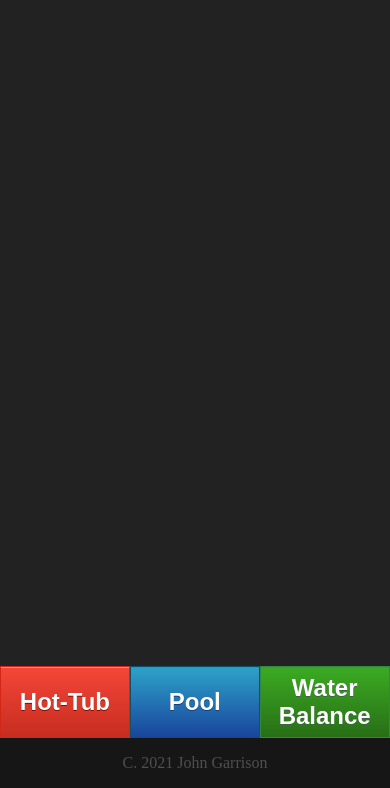
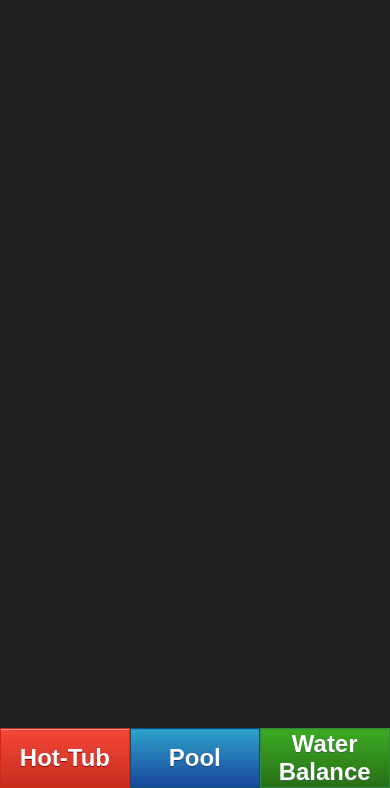
Before and after one commit to johntg96/waterCalc, a plain HTML site: page index.html in a window 390 px wide. Shown: the part 56-844 px from the top of the page. Drawn offline with Linux system fonts and the light colour scheme; a web font is replaced by a local one.

Commit message:
button hover style changed. Removed footer (not aesthetically pleasing in mobile) and unneccessary.

```diff
--- a/index.html
+++ b/index.html
@@ -10,6 +10,7 @@
 		</div>
 		<div id='content'>
 			<div class='center'>
+				<div id='forms'>
 				<div id='hottub-form'>
 					<form>
 						<label class='reg-text' for='hottub-alk' style='color:white;'>Hot-Tub Alkalinity:</label><br>
@@ -50,6 +51,7 @@
 						<input class='test-btn' type='submit' value='Calculate' onclick='testBalance()'>
 					</form>
 				</div>
+				</div>
 				<!--<div class='center'>-->
 				<div id='results'></div>
 				<button id='hottub-btn' class='hottub-btn' onclick='openHottubMenu()'>Hot-Tub</button>
@@ -57,9 +59,9 @@
 				<button id='saturation-index-btn' class='saturation-index-btn' onclick='openSaturationIndexMenu()'>Water Balance</button>
 			</div>
 		</div>
-		<div id='footer'>
+		<!--<div id='footer'>
 			<p style='color: #4F4F4F;text-align: center;padding-top:1em;'>C. 2021 John Garrison</p>
-		</div>
+		</div>-->
 	</div>
 	<script src='calc.js'></script>
 	<script>document.write('<script src="http://' + (location.host || '${1:localhost}').split(':')[0] + ':${2:35729}/livereload.js?snipver=1"></' + 'script>')</script>
--- a/styles.css
+++ b/styles.css
@@ -11,12 +11,13 @@ html, body {
 }
 
 #wrapper {
-  padding: 50px 0;
+  padding-top: 50px;
   position: absolute;
   top: 0;
   bottom: 0;
   left: 0;
   right: 0;
+  background-color: #222222;
 }
 
 #header {
@@ -137,15 +138,17 @@ p {
 	margin-top: 0 auto;
 	width: 33.3%;
 	position: absolute;
-	height: 3em;
-	bottom: 50px;
+	height: 2.5em;
+	bottom: 0;
 	left:0;
 }
 
 #hottub-btn:hover {
 	background:linear-gradient(to bottom, #c62d1f 5%, #f24537 100%);
 	background-color: #c62d1f;
-	box-shadow: 5px 10px #888888;
+	-moz-box-shadow:    inset 0 0 10px #000000;
+   -webkit-box-shadow: inset 0 0 10px #000000;
+   box-shadow:         inset 0 0 10px #000000;
 }
 
 #hottub-btn:active {
@@ -166,15 +169,18 @@ p {
 	text-decoration:none;
 	text-shadow:0px 1px 0px #1d3d75;
 	width: 33.3%;
-	height: 3em;
+	height: 2.5em;
 	position: absolute;
-	bottom: 50px;
+	bottom: 0;
 	left:33.3%;
 }
 
 #pool-btn:hover {
 	background:linear-gradient(to bottom, #19459c 5%, #2c9ec7 100%);
 	background-color:#19459c;
+	-moz-box-shadow:    inset 0 0 10px #000000;
+    -webkit-box-shadow: inset 0 0 10px #000000;
+    box-shadow:         inset 0 0 10px #000000;
 }
 
 /*.pool-btn-active {
@@ -213,14 +219,17 @@ p {
 	text-shadow:0px 1px 0px #406344;
 	width: 33.3%;
 	position: absolute;
-	bottom: 50px;
-	height: 3em;
+	bottom: 0;
+	height: 2.5em;
 	left:66.6%;
 }
 
 #saturation-index-btn:hover {
 	background:linear-gradient(to bottom, #286e16 5%, #3aa822 100%);
 	background-color:#286e16;
+	-moz-box-shadow:    inset 0 0 10px #000000;
+    -webkit-box-shadow: inset 0 0 10px #000000;
+    box-shadow:         inset 0 0 10px #000000;
 }
 
 /* Not currently in use
@@ -256,6 +265,10 @@ p {
 
 #saturation-form {
 	display: none;
+}
+
+#forms {
+	margin-top: 3em;
 }
 
 form {
```
